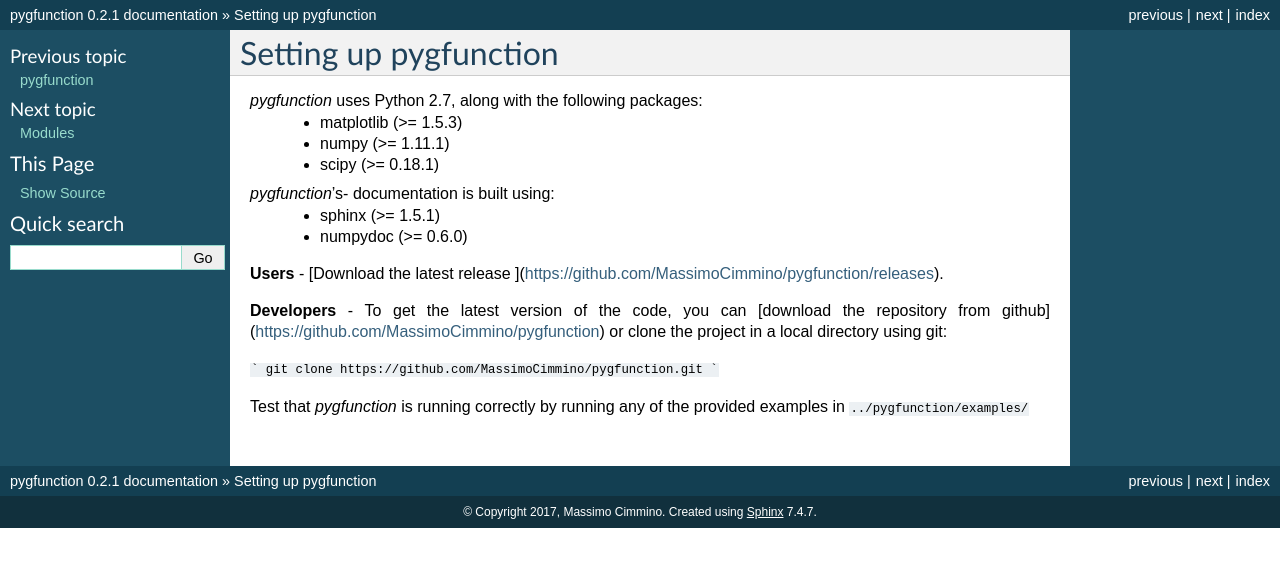
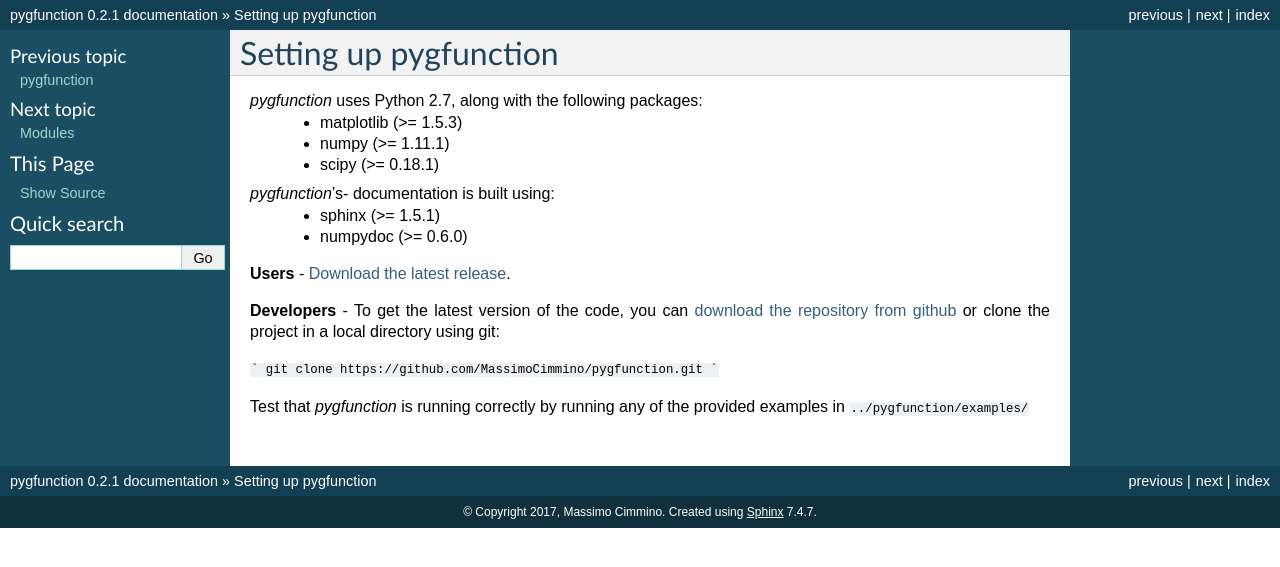
Before and after one commit to MassimoCimmino/pygfunction, a Sphinx documentation site: the page built from doc/source/install.rst, in a window 1280 px wide. Shown: the top 567 px of the page. Built offline with Sphinx 7.4.7, drawn with Linux system fonts in a browser that asks for light colours; some of the changed lines change nothing that is shown.

Commit message:
Fix badly formatted link

````diff
--- a/doc/source/install.rst
+++ b/doc/source/install.rst
@@ -13,12 +13,12 @@ Setting up pygfunction
 	- sphinx (>= 1.5.1)
 	- numpydoc (>= 0.6.0)
 
-**Users** - [Download the latest release
-](https://github.com/MassimoCimmino/pygfunction/releases).
+**Users** - `Download the latest release
+<https://github.com/MassimoCimmino/pygfunction/releases>`_.
 
-**Developers** - To get the latest version of the code, you can [download the
-repository from github](https://github.com/MassimoCimmino/pygfunction) or clone
-the project in a local directory using git:
+**Developers** - To get the latest version of the code, you can `download the
+repository from github <https://github.com/MassimoCimmino/pygfunction>`_ or
+clone the project in a local directory using git:
 
 ```
 git clone https://github.com/MassimoCimmino/pygfunction.git
````
Also changed, not shown: README.md (+1 -2 lines).
